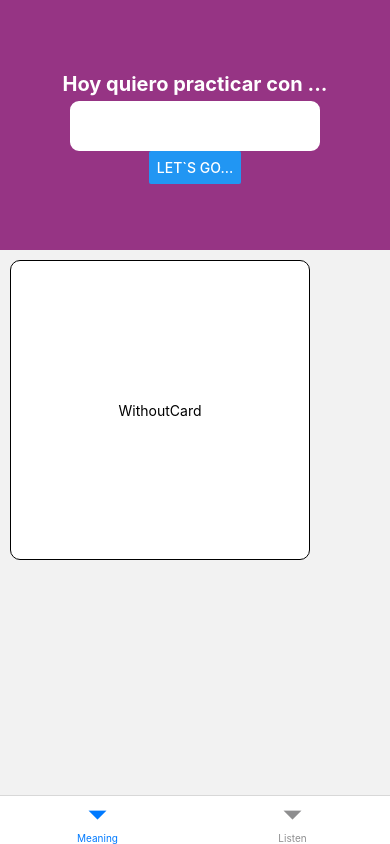
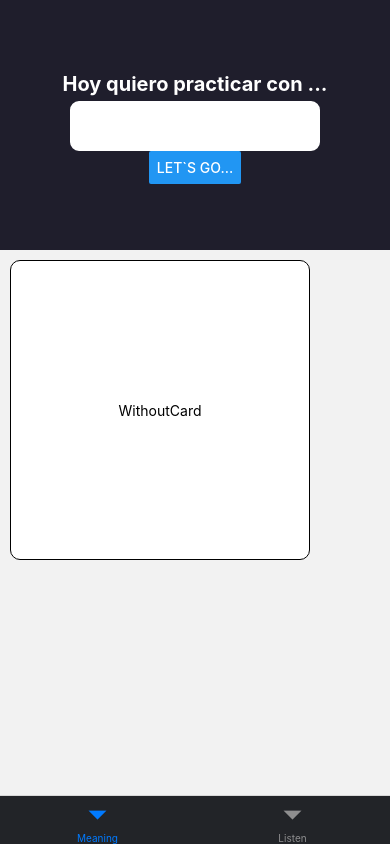
Before and after one commit to samuelcastillogt/takemyumbrella, a React Native app: screen /Meaning in a window 390 px wide. Built offline with nearby package versions, Linux system fonts and the light colour scheme.

Commit message:
implemntacion de pantalla de meaning y ejemplos para lka practica

```diff
--- a/App.js
+++ b/App.js
@@ -15,13 +15,12 @@ export default function App() {
   return (
     <SafeAreaView style={styles.container}>
     <Provider store={store}>
+     <NavigationContainer>
+    <Tab.Navigator screenOptions={{ headerShown: false, tabBarStyle: {
+      backgroundColor: 'rgba(34,36,40,1)',
 
-
-
-
-     <NavigationContainer>
-    <Tab.Navigator screenOptions={{ headerShown: false }}>
-      <Tab.Screen name="Meaning" component={Home} />
+  }, }} >
+      <Tab.Screen name="Meaning" component={Home} screenOptions={{backgroundColor: "red" }} />
       <Tab.Screen name="Listen" component={Listen} />
     </Tab.Navigator>
   </NavigationContainer>
@@ -34,7 +33,7 @@ export default function App() {
 const styles = StyleSheet.create({
   container: {
     flex: 1,
-    backgroundColor: '#36393b',
+    backgroundColor: '#1f1e2c',
     color: "white"
   },
   textWhite:{
--- a/app.json
+++ b/app.json
@@ -9,7 +9,7 @@
     "splash": {
       "image": "./assets/splash.png",
       "resizeMode": "contain",
-      "backgroundColor": "#ffffff"
+      "backgroundColor": "#1f1e2c"
     },
     "assetBundlePatterns": [
       "**/*"
@@ -20,7 +20,7 @@
     "android": {
       "adaptiveIcon": {
         "foregroundImage": "./assets/adaptive-icon.png",
-        "backgroundColor": "#ffffff"
+        "backgroundColor": "#1f1e2c"
       }
     },
     "web": {
--- a/pages/Home.jsx
+++ b/pages/Home.jsx
@@ -10,7 +10,7 @@ const Home = () => {
       <Search />
 
     </View>
-<DefinitionsContainer />
+<DefinitionsContainer style={styles.container}/>
     </ScrollView>
 
   )
@@ -20,6 +20,6 @@ export default Home
 
 const styles = StyleSheet.create({
     container:{
-        backgroundColor: "#963484"
+        backgroundColor: "#1f1e2c"
     }
 })
--- a/pages/Listen.jsx
+++ b/pages/Listen.jsx
@@ -1,11 +1,11 @@
 import { StyleSheet, Text, View } from 'react-native'
 import React from 'react'
-import YouTube from 'react-native-youtube';
+// import YouTube from 'react-native-youtube';
 const Listen = () => {
   return (
     <View>
       <Text>Listen</Text>
-      <YouTube
+      {/* <YouTube
   videoId="KVZ-P-ZI6W4" // The YouTube video ID
   play // control playback of video with true/false
   fullscreen // control whether the video should play in fullscreen or inline
@@ -15,7 +15,7 @@ const Listen = () => {
   onChangeQuality={e => this.setState({ quality: e.quality })}
   onError={e => this.setState({ error: e.error })}
   style={{ alignSelf: 'stretch', height: 300 }}
-/>
+/> */}
     </View>
   )
 }
```
